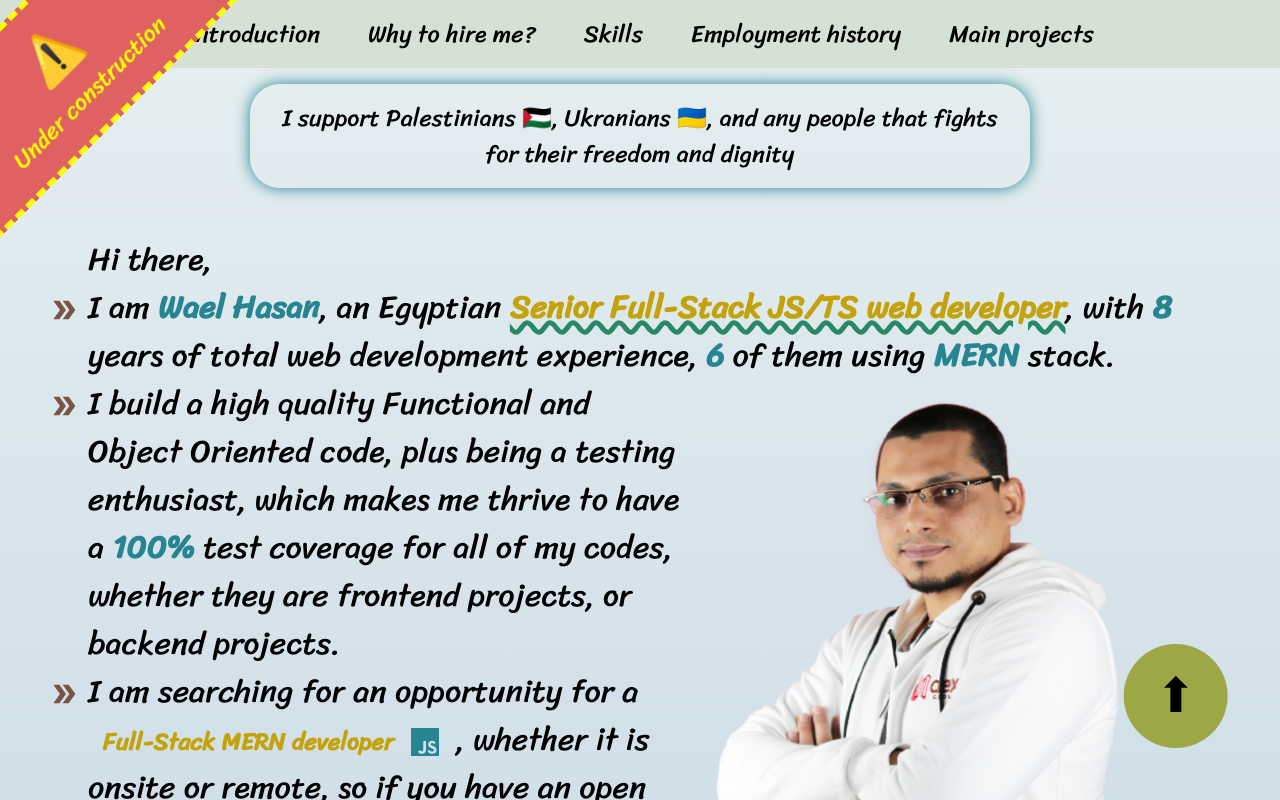
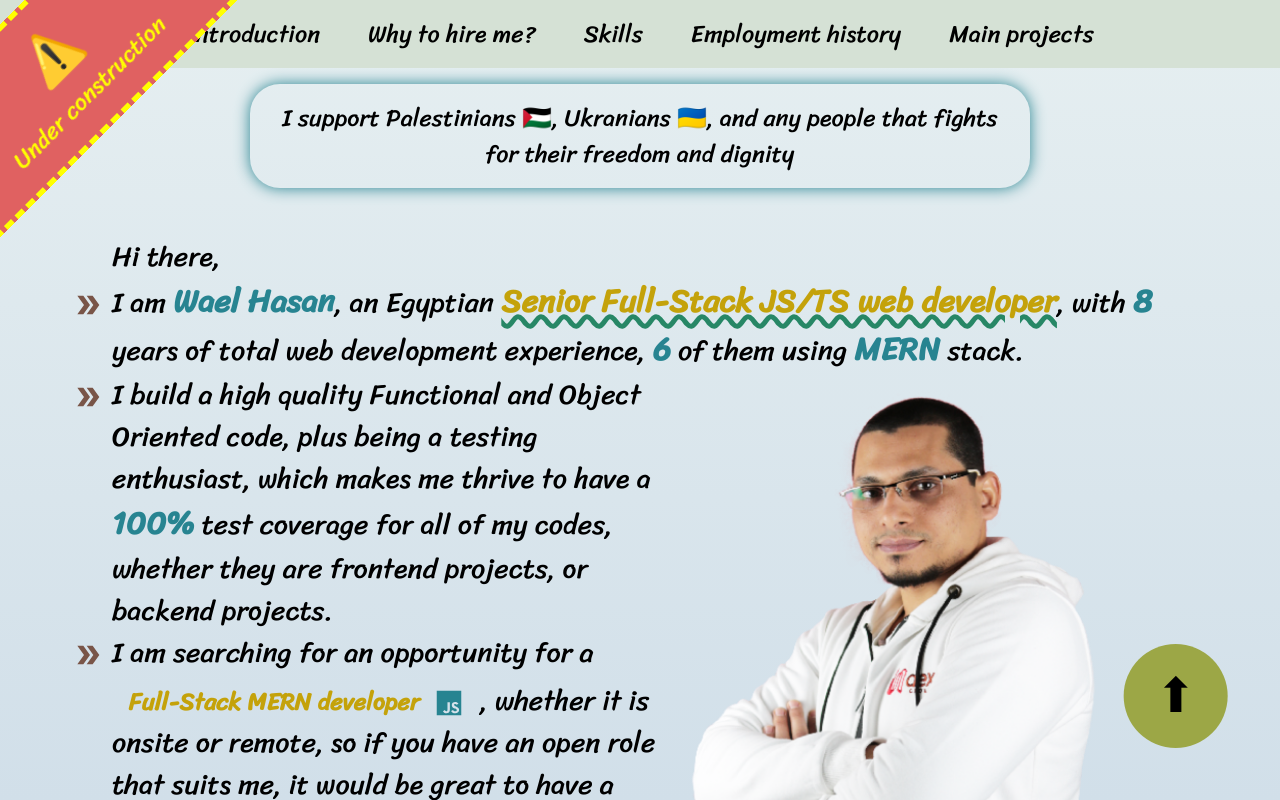
Before and after one commit to waelhasan/personal-site, a Next.js app: page / in a window 1280 px wide. Built offline with nearby package versions, Linux system fonts and the light colour scheme.

Commit message:
Better Introduction max width and font size

```diff
--- a/src/app/components/Introduction.tsx
+++ b/src/app/components/Introduction.tsx
@@ -76,12 +76,12 @@ const P = ({ children }: { children: React.ReactNode }) => (
 const Introduction = ({ fullName, nationality, title, accountsLinks }: IntrodcutionProps) => (
     <div className="
         p-[3rem]
-        max-w-[1200px]
+        w-[90%] max-w-6xl
         flex flex-col gap-[1rem]
     ">
         <div id="introduction"
             className="
-                text-[1.5rem] lg:text-[2rem] text-left
+                text-[1.5rem] lg:text-[1.75rem] text-left
                 rounded-[50%]
             ">
             <p>
```
